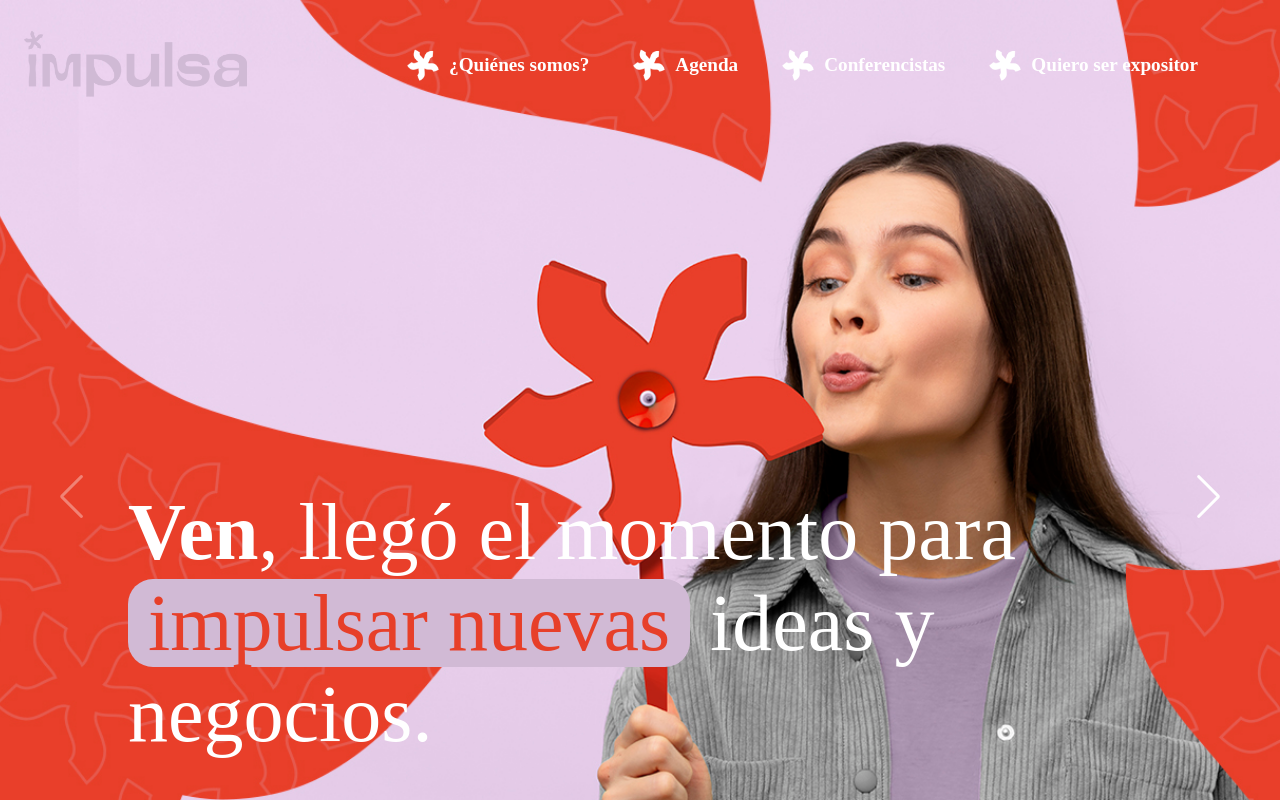
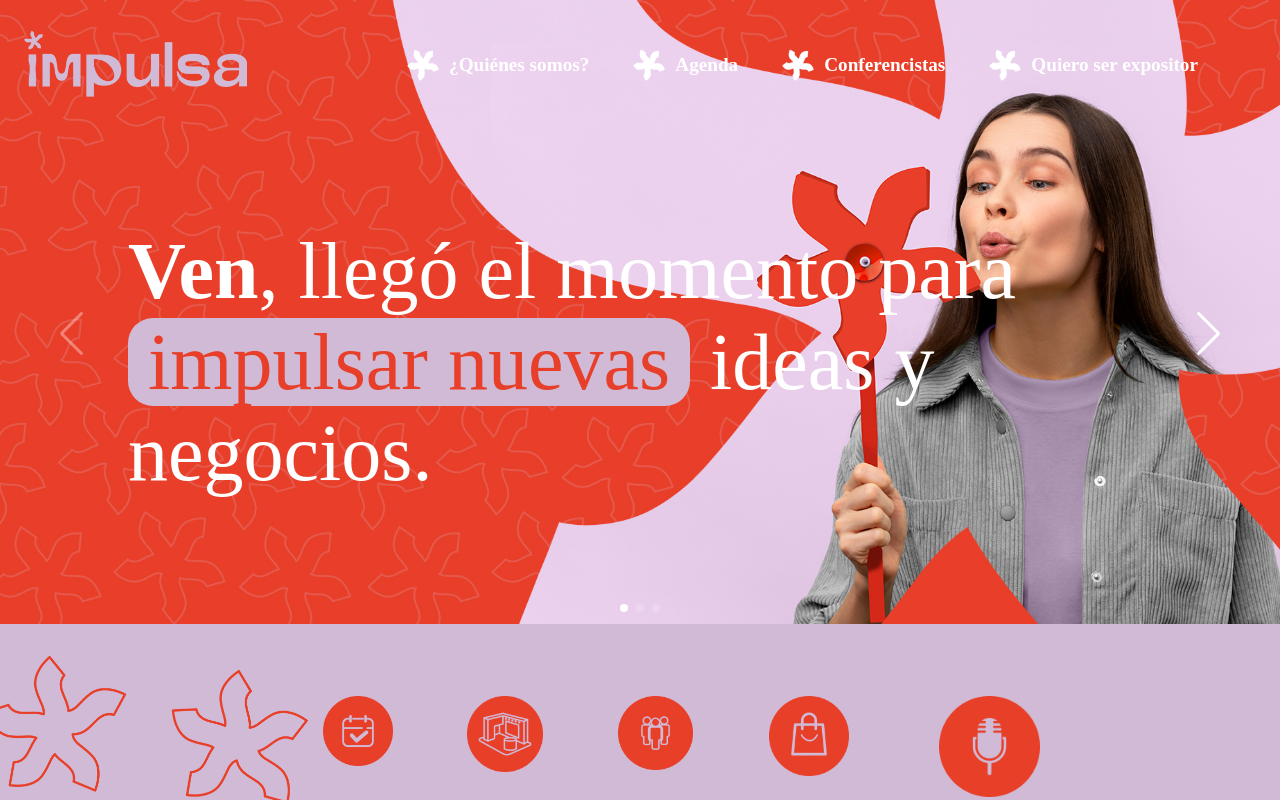
Before and after one commit to ferchodeleon/impulsa, a React (Vite) app: page / in a window 1280 px wide. Shown: the top 800 px of the page. Built offline with nearby package versions, Linux system fonts and the light colour scheme; a web font is replaced by a local one.

Commit message:
Change size height of banner

```diff
--- a/src/styles/Banner.css
+++ b/src/styles/Banner.css
@@ -1,6 +1,6 @@
 .swiper {
   width: 100%;
-  height: 950px;
+  height: 78vh;
 }
 
 .swiper-slide {
```
